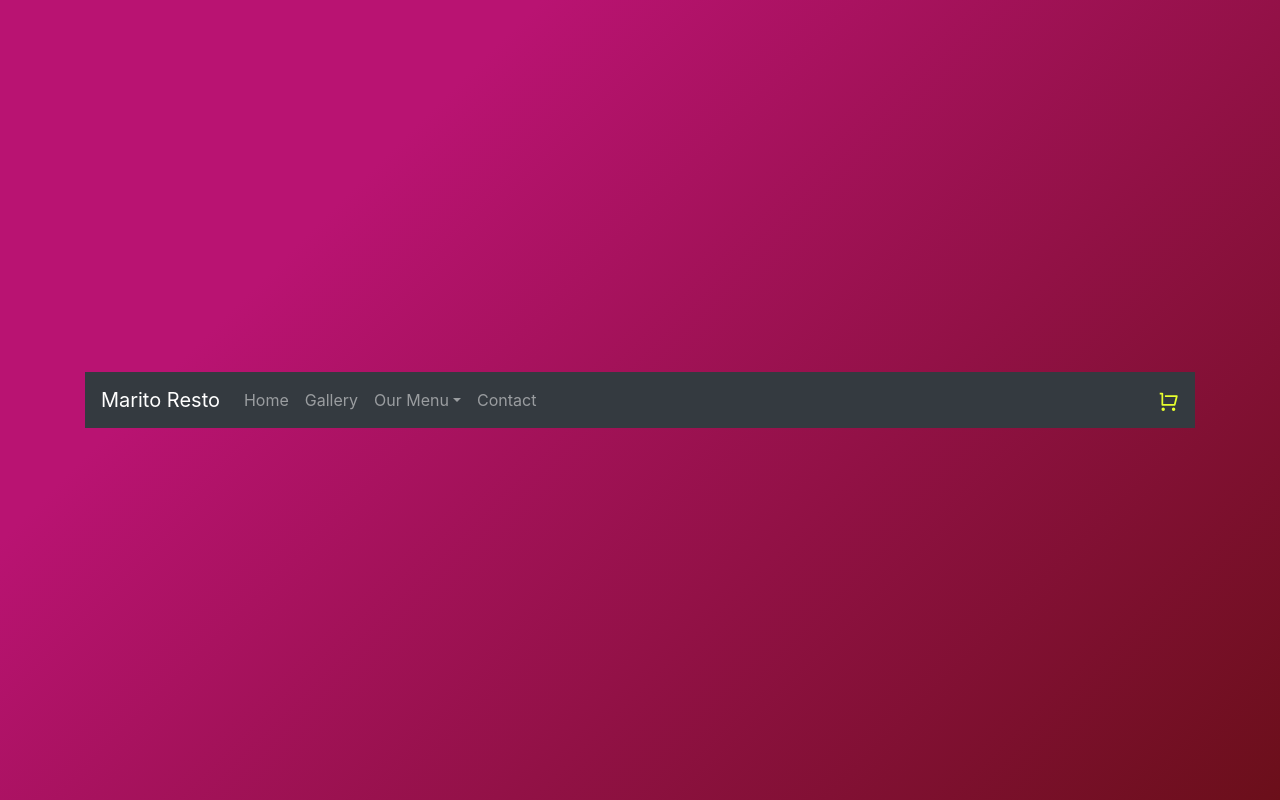
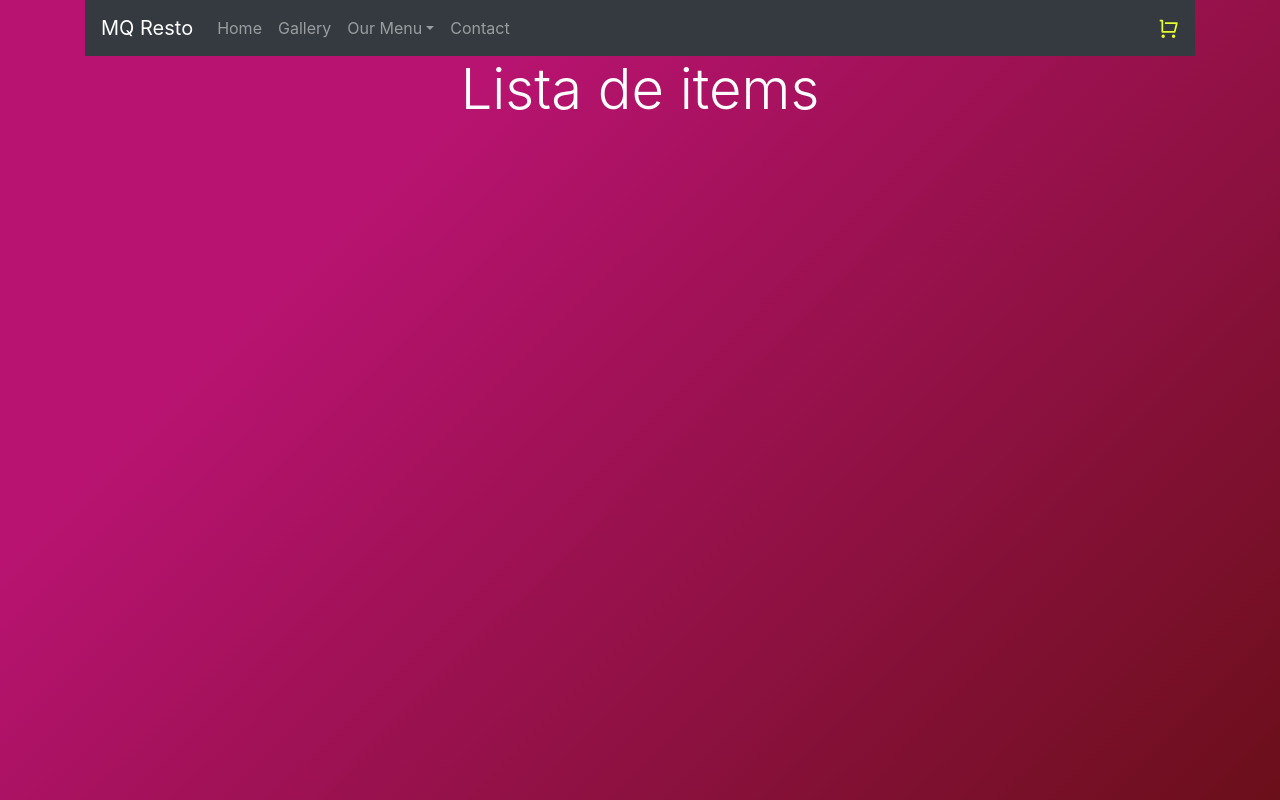
Before and after one commit to maritocuate/apptest, a React (Create React App) app: page / in a window 1280 px wide. Built offline with nearby package versions, Linux system fonts and the light colour scheme.

Commit message:
itemListContainer

```diff
--- a/public/index.html
+++ b/public/index.html
@@ -21,7 +21,7 @@
       integrity="sha384-9aIt2nRpC12Uk9gS9baDl411NQApFmC26EwAOH8WgZl5MYYxFfc+NcPb1dKGj7Sk"
       crossorigin="anonymous"
     />
-    <title>React App</title>
+    <title>MQ Resto App</title>
   </head>
   <body>
     <noscript>You need to enable JavaScript to run this app.</noscript>
--- a/src/App.css
+++ /dev/null
@@ -1,38 +0,0 @@
-.App {
-  text-align: center;
-}
-
-.App-logo {
-  height: 40vmin;
-  pointer-events: none;
-}
-
-@media (prefers-reduced-motion: no-preference) {
-  .App-logo {
-    animation: App-logo-spin infinite 20s linear;
-  }
-}
-
-.App-header {
-  background-color: #282c34;
-  min-height: 100vh;
-  display: flex;
-  flex-direction: column;
-  align-items: center;
-  justify-content: center;
-  font-size: calc(10px + 2vmin);
-  color: white;
-}
-
-.App-link {
-  color: #61dafb;
-}
-
-@keyframes App-logo-spin {
-  from {
-    transform: rotate(0deg);
-  }
-  to {
-    transform: rotate(360deg);
-  }
-}
--- a/src/App.js
+++ b/src/App.js
@@ -1,10 +1,14 @@
-import './App.css';
+import './App.scss';
 
 import NavBar from './components/NavBar';
+import ItemListContainer from './containers/ItemListContainer';
 
 function App() {
   return (
-    <NavBar />
+    <>
+      <NavBar />
+      <ItemListContainer greeting={'Lista de items'}/>
+    </>
   );
 }
 
--- /dev/null
+++ b/src/App.scss
@@ -0,0 +1,5 @@
+body {
+  background-image: linear-gradient(315deg, #6b0f1a 0%, #b91372 74%);
+  height: 100vh;
+  color: white;
+}
--- a/src/components/NavBar/CartWidget.jsx
+++ b/src/components/NavBar/CartWidget.jsx
@@ -3,9 +3,7 @@ import './cartwidget.scss'
 
 const CartWidget = () => {
      return (
-          <div>
-               <RiShoppingCartLine className='cart' />
-          </div>
+          <RiShoppingCartLine className='cart' />
      )
 }
 
--- a/src/components/NavBar/index.jsx
+++ b/src/components/NavBar/index.jsx
@@ -5,9 +5,9 @@ import CartWidget from './CartWidget'
 
 function NavBar(props) {
      return (
-          <div style={{height:'100vh'}} className="container d-flex justify-content-center flex-column">
+          <div className="container">
                <Navbar collapseOnSelect expand="lg" bg="dark" variant="dark">
-                    <Navbar.Brand href="#home">Marito Resto</Navbar.Brand>
+                    <Navbar.Brand href="#home">MQ Resto</Navbar.Brand>
                     <Navbar.Toggle aria-controls="responsive-navbar-nav" />
                     <Navbar.Collapse id="responsive-navbar-nav">
                     <Nav className="mr-auto">
--- /dev/null
+++ b/src/containers/ItemListContainer/index.jsx
@@ -0,0 +1,9 @@
+const ItemListContainer = ({greeting}) => {
+     return (
+          <div className='container d-flex justify-content-center'>
+               <h1 className='display-4'>{greeting}</h1>
+          </div>
+     )
+}
+
+export default ItemListContainer
--- a/src/index.css
+++ b/src/index.css
@@ -5,8 +5,6 @@ body {
     sans-serif;
   -webkit-font-smoothing: antialiased;
   -moz-osx-font-smoothing: grayscale;
-  background-color: #6b0f1a;
-  background-image: linear-gradient(315deg, #6b0f1a 0%, #b91372 74%);
 }
 
 code {
--- a/src/variables.scss
+++ b/src/variables.scss
@@ -1 +1,2 @@
+$magenta: #b91372;
 $yellow: #e7ff2d;
```
Also changed, not shown: 1 other file (tests, documents, lock files or other folders).
